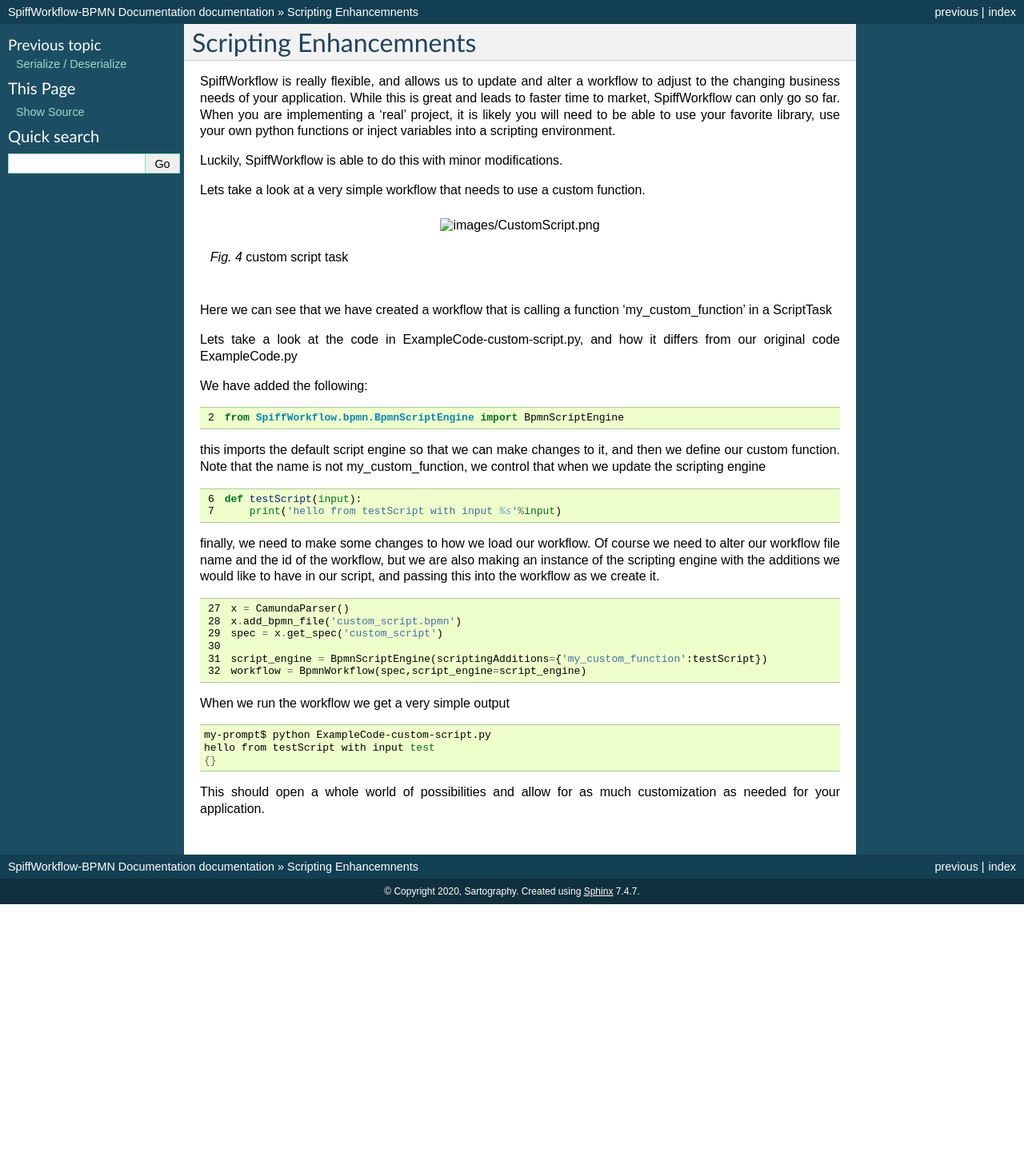
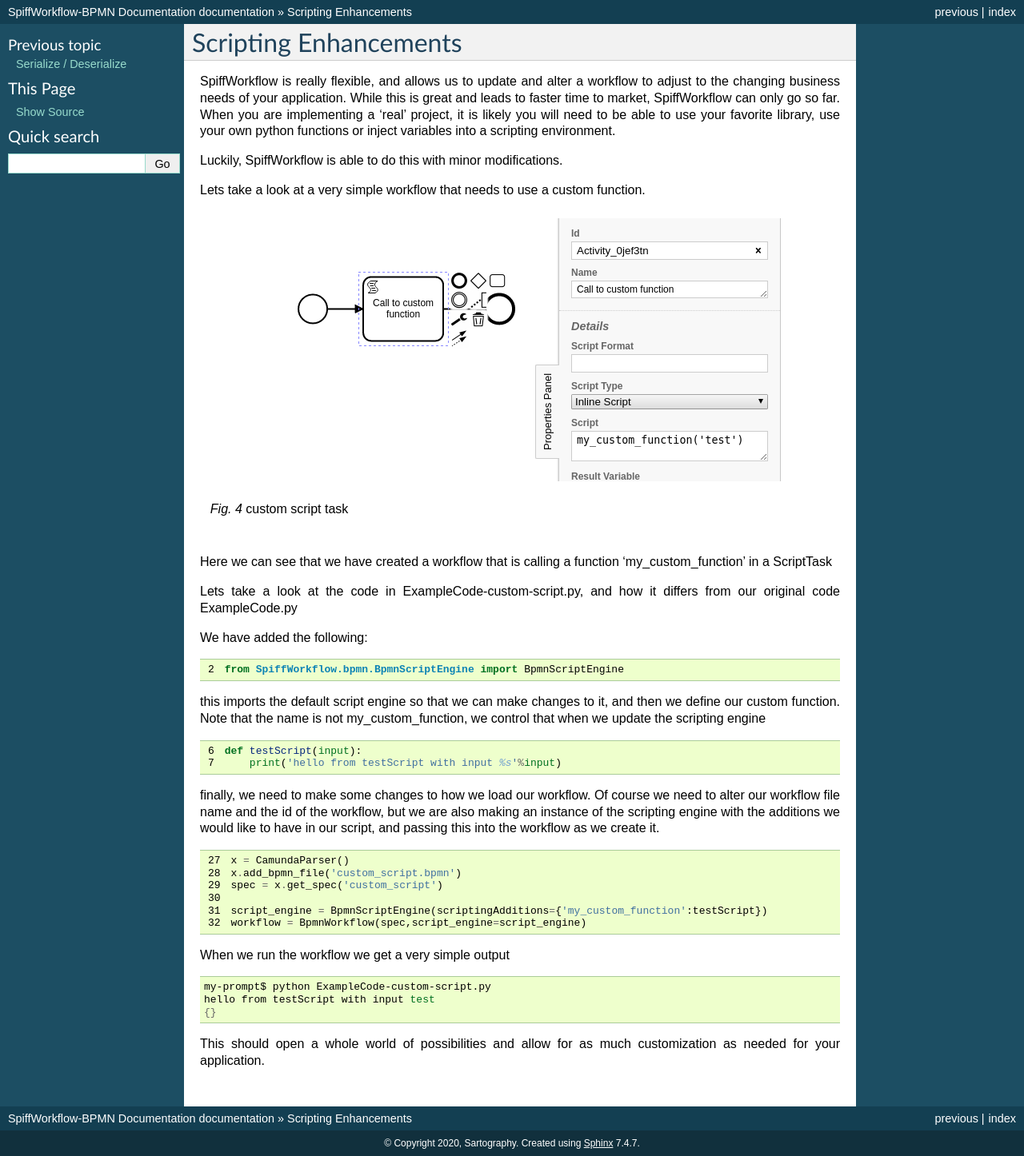
Before and after one commit to sartography/spiff-example-cli, a Sphinx documentation site: the page built from docs/ScriptingEnhancements.rst, in a window 1280 px wide. Shown: the whole page at 80% size. Built offline with Sphinx 7.4.7, drawn with Linux system fonts in a browser that asks for light colours; pages that are not in the unit, such as notebooks, are missing from menus; before the commit the page ends 1131 px from its top, so only the background shows below that.

Commit message:
Add in Scripting Enhancements and some changes for API documentation

```diff
--- a/docs/ScriptingEnhancements.rst
+++ b/docs/ScriptingEnhancements.rst
@@ -1,4 +1,4 @@
-Scripting Enhancemnents
+Scripting Enhancements
 ===================================
 
 SpiffWorkflow is really flexible, and allows us to update and alter a workflow to adjust to the changing business
--- a/docs/conf.py
+++ b/docs/conf.py
@@ -28,8 +28,13 @@ author = 'Sartography'
 # Add any Sphinx extension module names here, as strings. They can be
 # extensions coming with Sphinx (named 'sphinx.ext.*') or your custom
 # ones.
-extensions = [
-]
+
+extensions = ['sphinx.ext.autodoc', # 'sphinx.ext.coverage',
+              'sphinx.ext.viewcode',
+              'sphinx.ext.autosummary',
+              #'sphinx.ext.intersphinx',
+             ]
+
 
 # Add any paths that contain templates here, relative to this directory.
 templates_path = ['_templates']
--- a/docs/index.rst
+++ b/docs/index.rst
@@ -41,3 +41,4 @@ Things that you will need to download:
    nav_list
    serialize
    ScriptingEnhancements
+   Api Documentation<modules>
```
Also changed, not shown: docs/images/CustomScript.png (added), 1 other file.
